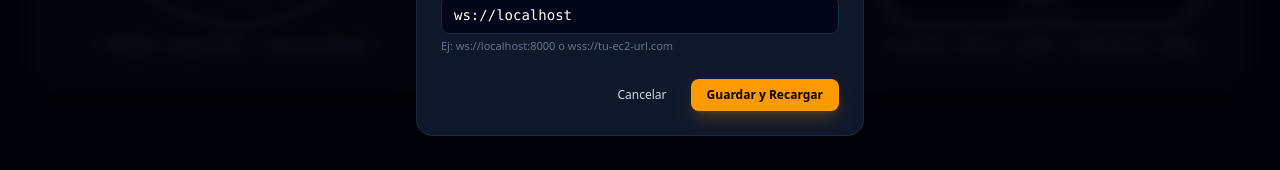
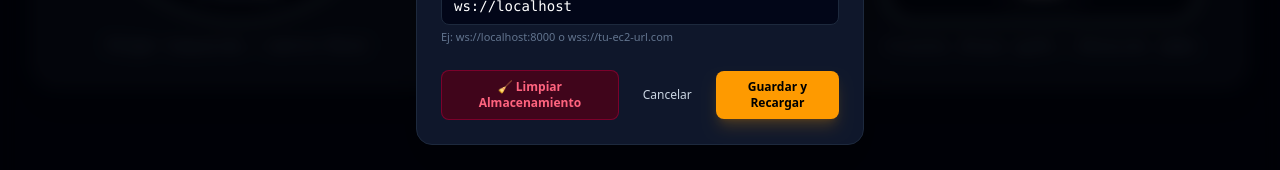
Before and after one commit to lcmarquez2005/IoT, a React (Vite) app in the folder frontend/: page / in a window 1280 px wide. Both pictures are taken after a click on the button 686 px from the left and 69 px from the top of the page. Shown: the part 549-719 px from the top of the page. Built offline with nearby package versions, Linux system fonts and the light colour scheme; no server answers.

Commit message:
feat(header): add reset storage button in settings modal

```diff
--- a/frontend/src/components/Header.tsx
+++ b/frontend/src/components/Header.tsx
@@ -370,7 +370,20 @@ export const Header: React.FC<HeaderProps> = ({
               </div>
             </div>
 
-            <div className="flex justify-end gap-2 mt-6">
+            <div className="flex items-center justify-between gap-2 mt-6">
+              <button
+                type="button"
+                onClick={() => {
+                  localStorage.clear();
+                  sessionStorage.clear();
+                  window.location.reload();
+                }}
+                className="px-3 py-2 rounded-lg text-xs font-semibold bg-rose-950/80 text-rose-400 hover:bg-rose-900/80 border border-rose-800/60 transition-colors"
+                title="Borra tokens expirados, sesiones y configuraciones guardadas en el navegador"
+              >
+                🧹 Limpiar Almacenamiento
+              </button>
+              <div className="flex gap-2">
                 <button
                   type="button"
                   onClick={() => setShowConfig(false)}
@@ -388,6 +401,7 @@ export const Header: React.FC<HeaderProps> = ({
               </div>
             </div>
           </div>
+        </div>
       )}
     </>
   );
```
Lines whose indentation alone changed are shown as unchanged.
